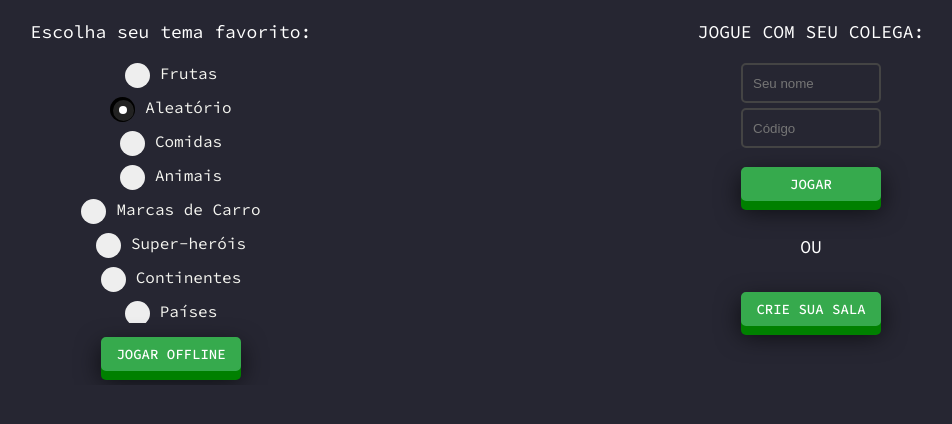
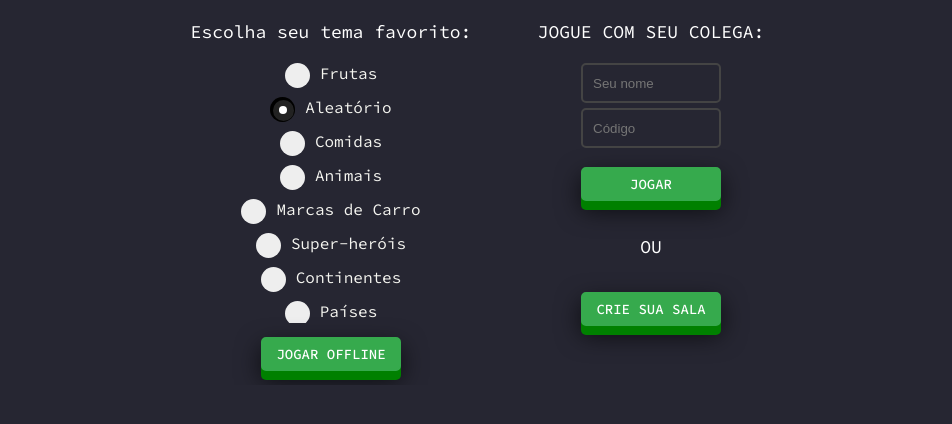
Before and after one commit to t-heu/hangman, a Next.js app: page /home in a window 1280 px wide. Shown: the top 424 px of the page, without its empty margins (149-1101 px from the left). Built offline with nearby package versions, Linux system fonts and the light colour scheme; no server answers.

Commit message:
css: media query add 1124

```diff
--- a/src/app/home/style.ts
+++ b/src/app/home/style.ts
@@ -84,11 +84,16 @@ export const Theme = styled.div`
 
 export const Container = styled.div`
   display: flex;
-  width: 100%;
+  width: 50%;
   justify-content: space-around;
+
+  @media (max-width: 1124px) {
+    width: 100%;
+  }
 
   @media (max-width: 790px) {
     flex-direction: column;
+    width: 100%;
   }
 `;
 
```
Also changed, not shown: 1 other file (tests, documents, lock files or other folders).
